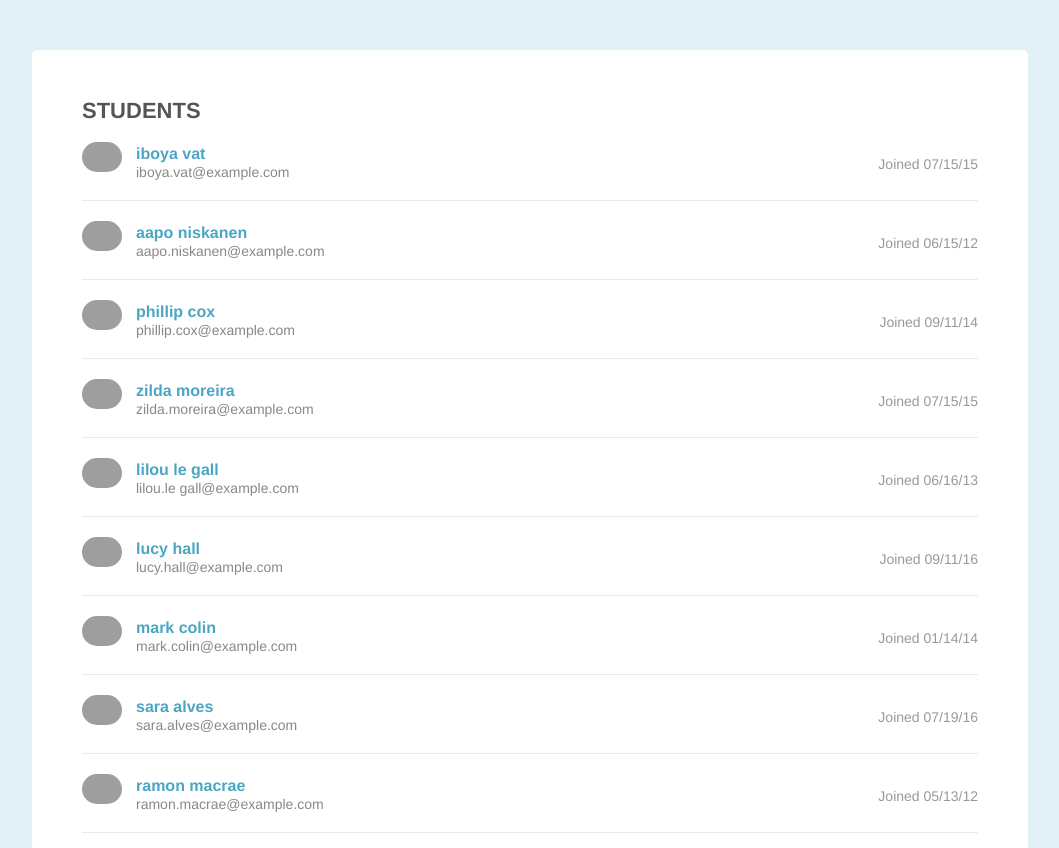
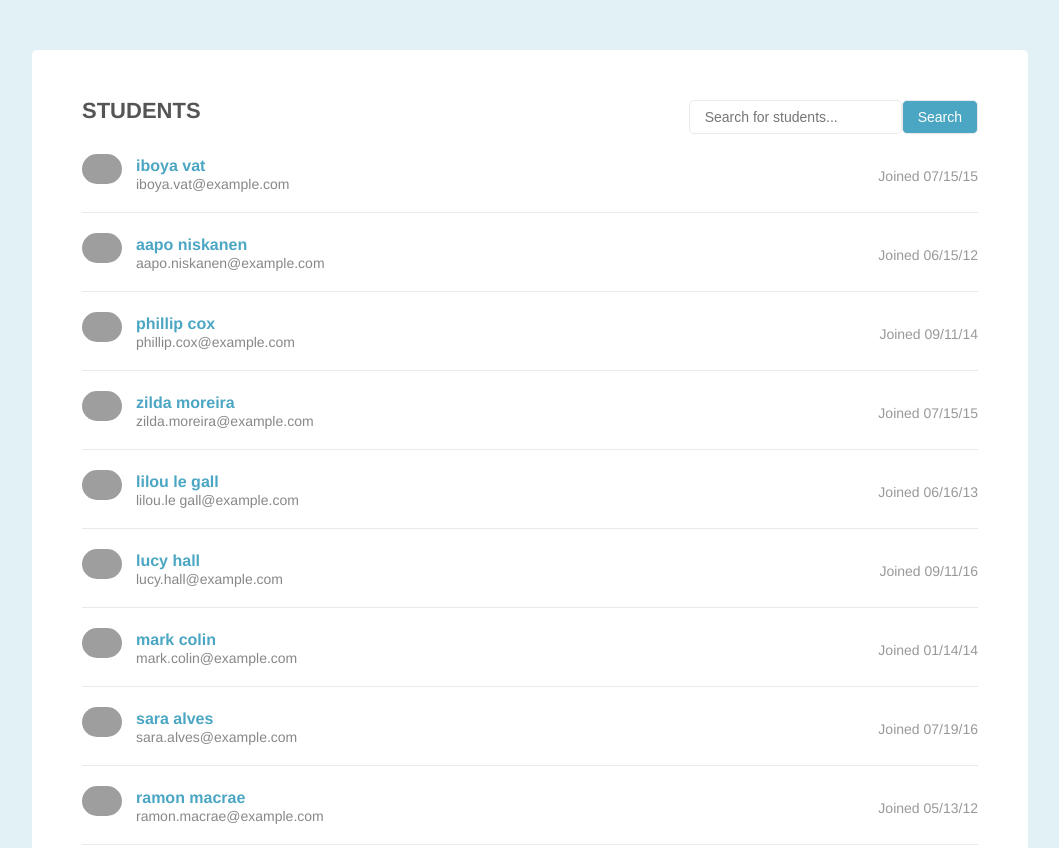
Before and after one commit to imnomee/02-List-Pagination-and-Filtering, a plain HTML site: page index.html in a window 1280 px wide. Shown: the top 848 px of the page, without its empty margins (110-1169 px from the left). Drawn offline with Linux system fonts and the light colour scheme; grey boxes are pictures that could not be loaded.

Commit message:
added searchbar

```diff
--- a/js/script.js
+++ b/js/script.js
@@ -6,13 +6,30 @@ FSJS project 2 - List Filter and Pagination
 // Study guide for this project - https://drive.google.com/file/d/1OD1diUsTMdpfMDv677TfL1xO2CEkykSz/view?usp=sharing
 
 const studentList = document.querySelectorAll('ul li');
+let searchArr = [];
 const resultsPerPage = 10; //results per page, we can change it any time to display different results
 const totalStudents = studentList.length; // total students
 const numOfPages = Math.ceil(totalStudents / resultsPerPage); //total number of pages it will generate
 
-function showPage(list, page) {
+const page = document.querySelector('.page');
+const headDiv = page.firstElementChild;
+
+
+const showPage = (list, page) => {
    let currentPage = (page * resultsPerPage);
    for (let i = 0; i < list.length; i++) {
+
+      /*
+      here if currentPage is page * results ( 5 * 10 = 50)
+      so currentPage - resultsPerPage (50 -10 = 40)
+      it will start from >=40 and end <50 (0 index is on new page always)
+      for Example:
+      0 >= (1 * 10) - 10 && 0 < 1 * 10
+      set display to empty and it will show on page.
+      page 2:
+      (2 * 10) - 10 = 10 start && < 20 end
+      */
+
       if (i >= currentPage - resultsPerPage && i < currentPage) {
          // list[i].style.backgroundColor = 'skyblue';
          list[i].style.display = '';
@@ -23,8 +40,8 @@ function showPage(list, page) {
    }
 }
 
-function appendPageLinks(studentList) {
-   const page = document.querySelector('.page');
+const appendPageLinks = (studentList) => {
+
    const div = document.createElement('div');
    div.className = 'pagination';
    page.appendChild(div);
@@ -52,7 +69,7 @@ function appendPageLinks(studentList) {
             allActive[i].className = '';
          }
 
-         //showPage function is called with orginal student list and page number returned from li > a.target.textContent
+         //showPage function is called with orginal studentList and page number returned from li > a.target.textContent
          showPage(studentList, page);
 
          //setting the class of the current a to active
@@ -69,3 +86,36 @@ function appendPageLinks(studentList) {
 showPage(studentList, 1);
 
 appendPageLinks(studentList);
+
+
+
+/*
+
+///// SEARCH BAR
+
+*/
+
+for (let n = 0; n < studentList.length; n++) {
+   searchArr.push(studentList[n]);
+
+}
+
+
+const div = document.createElement('div');
+const input = document.createElement('input');
+input.placeholder = 'Search for students...';
+const button = document.createElement('button');
+button.textContent = 'Search';
+div.className = 'student-search';
+div.appendChild(input);
+div.appendChild(button);
+headDiv.appendChild(div);
+button.addEventListener('click', (e) => {
+
+   if (e.target.tagName == 'BUTTON') {
+      if (e.target.textContent == 'Search') {
+         console.log(input.value);
+      }
+
+   }
+});
```
Also changed, not shown: index.html (+0 -1 lines), 1 other file.
